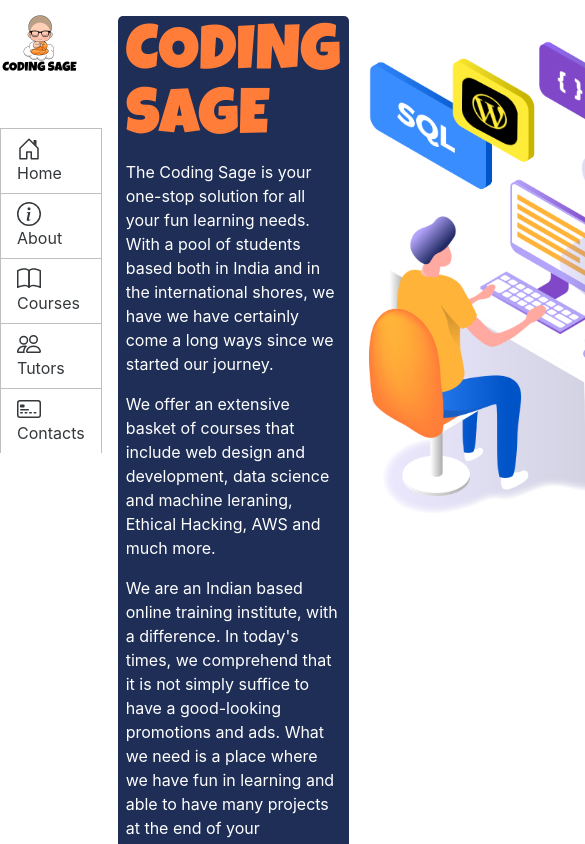
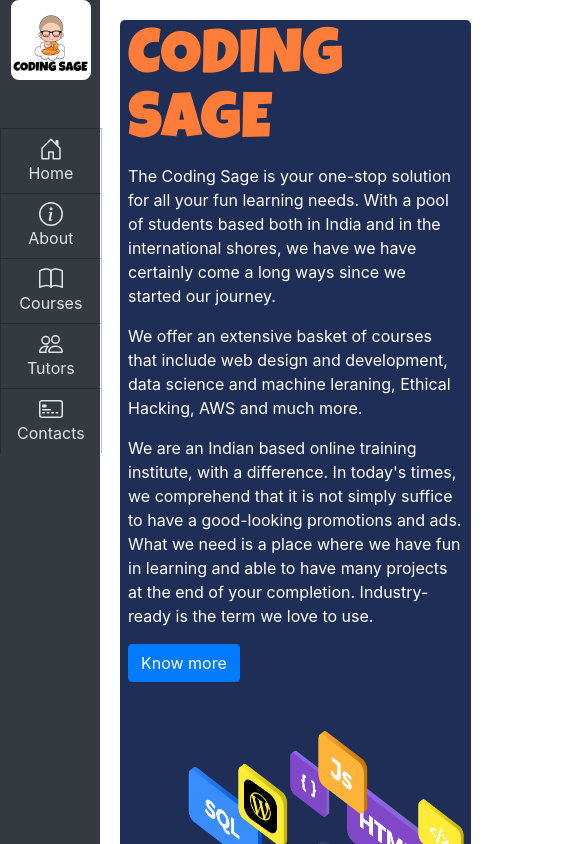
Before and after one commit to gowthamaraj/coding-sage, a React (Create React App) app: page / in a window 390 px wide. Shown: the top 844 px of the page, 585 px wide, since content can reach past the window. Built offline with nearby package versions, Linux system fonts and the light colour scheme.

Commit message:
page made little responsive

```diff
--- a/src/App.css
+++ b/src/App.css
@@ -1,9 +1,9 @@
 @import url('https://fonts.googleapis.com/css2?family=Luckiest+Guy&display=swap');
 .contact-form{
     background: #fff;
-    margin-top: 10%;
+    margin-top: 5%;
     margin-bottom: 5%;
-    width: 70%;
+    width: 95%;
 }
 .contact-form .form-control{
     border-radius:1rem;
@@ -74,14 +74,27 @@
 }
 
 li a:hover{
-    color: #34383b;
+    color: #f09e08;
     text-decoration: none;
 }
 li a{
-    color: #34383b;
+    color: #dde5eb;
     text-decoration: none;
+    align-self: center;
+    align-items: center;
 }
 
 div{
     border-radius: 5px;
 }
+
+nav img{
+    border-radius: 10%;
+    align-self: center;
+}
+
+@media only screen and (max-width: 600px) {
+    .sage{
+        width: 100px;
+    }
+}
--- a/src/components/Navbar.js
+++ b/src/components/Navbar.js
@@ -7,7 +7,7 @@
 import logo from '../assets/sage.png'
 function Navbar(props) {
   return (
-    <nav>
+    <nav class="bg-dark sage">
       <ul class="nav flex-column rounded">
       <img class="mb-5" src={logo} alt="Logo" style={{"width":"5rem","height":"5rem"}} />
         <Home></Home>
--- a/src/components/pages/Courses.js
+++ b/src/components/pages/Courses.js
@@ -11,9 +11,9 @@
 ]
   return (
     <div class="m-3 p-2" style={{backgroundColor:"#1e2e57",color:"black"}}>
-      <h3>Popular Courses</h3>
+      <h3 class="text-center">Popular Courses</h3>
       <hr/>
-      <div class="d-flex flex-wrap">
+      <div class="d-flex flex-wrap justify-content-around">
       <Card data={data[0]}></Card>
       <Card data={data[1]}></Card>
       <Card data={data[2]}></Card>
--- a/src/components/pages/Home.js
+++ b/src/components/pages/Home.js
@@ -1,12 +1,10 @@
 import React from 'react';
 import Main from './content/Main'
-import HomePicture from '../../assets/HomePicture.png'
 
 function Home(props){
     return(
-        <div class="d-flex m-3">
+        <div class="d-flex m-3" style={{width:"100%"}}>
         <Main></Main>
-        <img class="mb-5" src={HomePicture} alt="Logo" style={{"width":"500px","height":"500px"}} />
       </div>
     )
 }
--- a/src/components/pages/content/Main.js
+++ b/src/components/pages/content/Main.js
@@ -1,8 +1,9 @@
 import React from "react";
 
+import HomePicture from '../../../assets/HomePicture.png'
 function Main(props) {
   return (
-    <div class="p-2" style={{backgroundColor:"#1e2e57",color:"white"}}>
+    <div class="p-2 m-1 justify-content-center" style={{backgroundColor:"#1e2e57",color:"white",width:'90%'}}>
       <h1>CODING SAGE</h1>
 
       <p>
@@ -24,30 +25,11 @@
         many projects at the end of your completion. Industry-ready is the term
         we love to use.
       </p>
+        <button type="button" class="btn btn-primary">
+          Know more
+        </button>
+      <img class="m-5" src={HomePicture} alt="Logo" style={{width:'300px',height:"400px", display:"block"}} />
       <div>
-
-<button type="button" class="btn btn-primary" data-toggle="modal" data-target="#exampleModal">
-  Know more
-</button>
-
-<div class="modal fade" id="exampleModal3" tabindex="-1" role="dialog" aria-labelledby="exampleModal3Label" aria-hidden="true">
-  <div class="modal-dialog" role="document">
-    <div class="modal-content">
-      <div class="modal-header">
-        <h5 class="modal-title" id="exampleModal3Label">Modal title</h5>
-        <button type="button" class="close" data-dismiss="modal" aria-label="Close">
-          <span aria-hidden="true">&times;</span>
-        </button>
-      </div>
-      <div class="modal-body">
-
-      </div>
-      <div class="modal-footer">
-        <button type="button" class="btn btn-secondary" data-dismiss="modal">Close</button>
-      </div>
-    </div>
-  </div>
-</div>
 
 
        </div>
```
